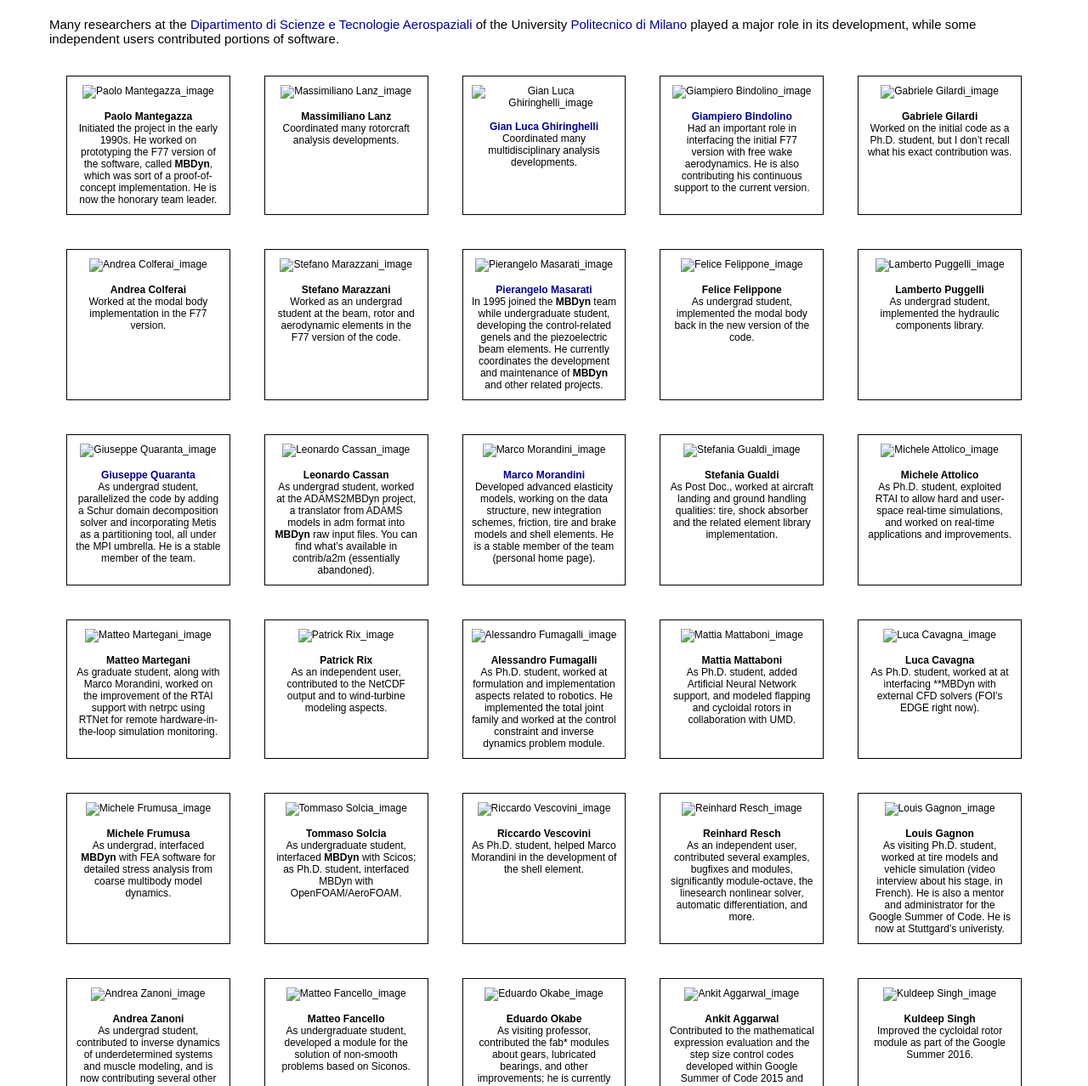
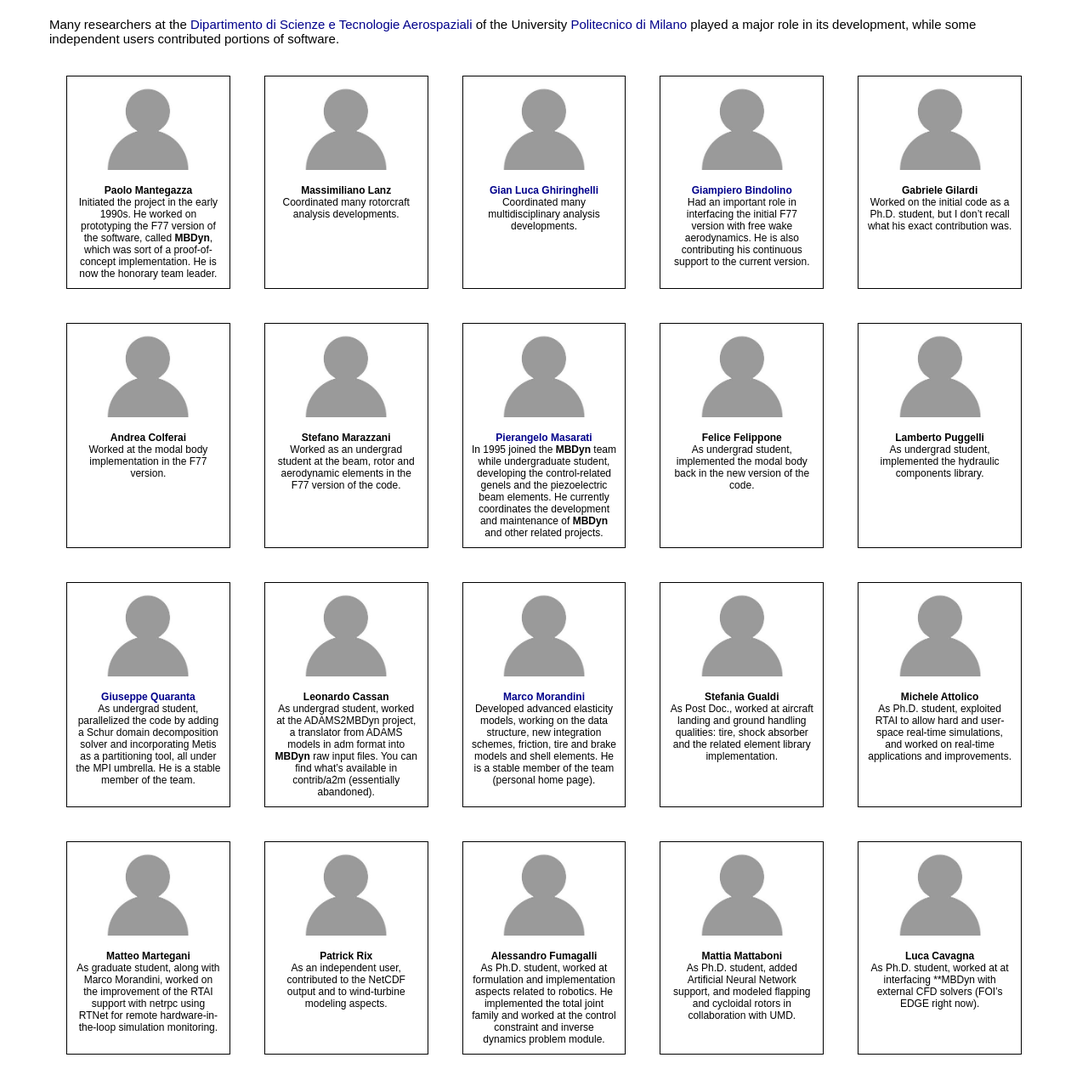
Before and after one commit to Hagarwa1/Project, a plain HTML site: page team.html in a window 1280 px wide. Shown: the part 200-1478 px from the top of the page at 85% size. Drawn offline with Linux system fonts and the light colour scheme.

Commit message:
Add files via upload

```diff
--- a/team.html
+++ b/team.html
@@ -9,7 +9,7 @@
 	</head>
 
 	<body>
-		<img src="mbdyn_logo.jpg" class="logo" alt="MBDyn Logo">
+		<img src="images/mbdyn_logo.jpg" class="logo" alt="MBDyn Logo">
 		<hr>
 		<div class="menu-desktop">
 			<a href="index.html">Homepage</a>
@@ -47,238 +47,238 @@
 			<p>Many researchers at the <a href="https://www.aero.polimi.it/">Dipartimento di Scienze e Tecnologie Aerospaziali</a> of the University <a href="https://www.polimi.it/">Politecnico di Milano</a> played a major role in its development, while some independent users contributed portions of software.</p>
 			<div class="Members">
 				<div class="Name">
-					<img src="img.jpg" class="member-photo" alt="Paolo Mantegazza_image">
+					<img src="images/img.jpg" class="member-photo" alt="Paolo Mantegazza_image">
 					<br>
 					<br>
 					<b>Paolo Mantegazza</b><br>
 					Initiated the project in the early 1990s. He worked on prototyping the F77 version of the software, called <b>MBDyn</b>, which was sort of a proof-of-concept implementation. He is now the honorary team leader.
 				</div>
 				<div class="Name">
-					<img src="img.jpg" class="member-photo" alt="Massimiliano Lanz_image">
+					<img src="images/img.jpg" class="member-photo" alt="Massimiliano Lanz_image">
 					<br>
 					<br>
 					<b>Massimiliano Lanz</b><br>
 					Coordinated many rotorcraft analysis developments.
 				</div>
 				<div class="Name">
-					<img src="img.jpg" class="member-photo" alt="Gian Luca Ghiringhelli_image">
+					<img src="images/img.jpg" class="member-photo" alt="Gian Luca Ghiringhelli_image">
 					<br>
 					<br>
 					<a href="https://www.aero.polimi.it/index.php?id=263&amp;uid=898"><b>Gian Luca Ghiringhelli</b></a><br>
 					Coordinated many multidisciplinary analysis developments.
 				</div>
 				<div class="Name">
-					<img src="img.jpg" class="member-photo" alt="Giampiero Bindolino_image">
+					<img src="images/img.jpg" class="member-photo" alt="Giampiero Bindolino_image">
 					<br>
 					<br>
 					<a href="https://www.aero.polimi.it/index.php?id=263&amp;uid=18628"><b>Giampiero Bindolino</b></a><br>
 					Had an important role in interfacing the initial F77 version with free wake aerodynamics. He is also contributing his continuous support to the current version.
 				</div>
 				<div class="Name">
-					<img src="img.jpg" class="member-photo" alt="Gabriele Gilardi_image">
+					<img src="images/img.jpg" class="member-photo" alt="Gabriele Gilardi_image">
 					<br>
 					<br>
 					<b>Gabriele Gilardi</b><br>
 					Worked on the initial code as a Ph.D. student, but I don’t recall what his exact contribution was.
 				</div>
 				<div class="Name">
-					<img src="img.jpg" class="member-photo" alt="Andrea Colferai_image">
+					<img src="images/img.jpg" class="member-photo" alt="Andrea Colferai_image">
 					<br>
 					<br>
 					<b>Andrea Colferai</b><br>
 					Worked at the modal body implementation in the F77 version.
 				</div>
 				<div class="Name">
-					<img src="img.jpg" class="member-photo" alt="Stefano Marazzani_image">
+					<img src="images/img.jpg" class="member-photo" alt="Stefano Marazzani_image">
 					<br>
 					<br>
 					<b>Stefano Marazzani</b><br>
 					Worked as an undergrad student at the beam, rotor and aerodynamic elements in the F77 version of the code.
 				</div>
 				<div class="Name">
-					<img src="img.jpg" class="member-photo" alt="Pierangelo Masarati_image">
+					<img src="images/img.jpg" class="member-photo" alt="Pierangelo Masarati_image">
 					<br>
 					<br>
 					<a href="https://www.aero.polimi.it/index.php?id=263&amp;uid=102934"><b>Pierangelo Masarati</b></a><br>
 					In 1995 joined the <b>MBDyn</b> team while undergraduate student, developing the control-related genels and the piezoelectric beam elements. He currently coordinates the development and maintenance of <b>MBDyn</b> and other related projects.
 				</div>
 				<div class="Name">
-					<img src="img.jpg" class="member-photo" alt="Felice Felippone_image">
+					<img src="images/img.jpg" class="member-photo" alt="Felice Felippone_image">
 					<br>
 					<br>
 					<b>Felice Felippone</b><br>
 					As undergrad student, implemented the modal body back in the new version of the code.
 				</div>
 				<div class="Name">
-					<img src="img.jpg" class="member-photo" alt="Lamberto Puggelli_image">
+					<img src="images/img.jpg" class="member-photo" alt="Lamberto Puggelli_image">
 					<br>
 					<br>
 					<b>Lamberto Puggelli</b><br>
 					As undergrad student, implemented the hydraulic components library.
 				</div>
 				<div class="Name">
-					<img src="img.jpg" class="member-photo" alt="Giuseppe Quaranta_image">
+					<img src="images/img.jpg" class="member-photo" alt="Giuseppe Quaranta_image">
 					<br>
 					<br>
 					<a href="https://www.aero.polimi.it/index.php?id=263&amp;uid=134997"><b>Giuseppe Quaranta</b></a><br>
 					As undergrad student, parallelized the code by adding a Schur domain decomposition solver and incorporating Metis as a partitioning tool, all under the MPI umbrella. He is a stable member of the team.
 				</div>
 				<div class="Name">
-					<img src="img.jpg" class="member-photo" alt="Leonardo Cassan_image">
+					<img src="images/img.jpg" class="member-photo" alt="Leonardo Cassan_image">
 					<br>
 					<br>
 					<b>Leonardo Cassan</b><br>
 					As undergrad student, worked at the ADAMS2MBDyn project, a translator from ADAMS models in adm format into <b>MBDyn</b> raw input files. You can find what’s available in contrib/a2m (essentially abandoned).
 				</div>
 				<div class="Name">
-					<img src="img.jpg" class="member-photo" alt="Marco Morandini_image">
+					<img src="images/img.jpg" class="member-photo" alt="Marco Morandini_image">
 					<br>
 					<br>
 					<a href="https://www.aero.polimi.it/index.php?id=263&amp;uid=112071"><b>Marco Morandini</b></a><br>
 					Developed advanced elasticity models, working on the data structure, new integration schemes, friction, tire and brake models and shell elements. He is a stable member of the team (personal home page).
 				</div>
 				<div class="Name">
-					<img src="img.jpg" class="member-photo" alt="Stefania Gualdi_image">
+					<img src="images/img.jpg" class="member-photo" alt="Stefania Gualdi_image">
 					<br>
 					<br>
 					<b>Stefania Gualdi</b><br>
 					As Post Doc., worked at aircraft landing and ground handling qualities: tire, shock absorber and the related element library implementation.
 				</div>
 				<div class="Name">
-					<img src="img.jpg" class="member-photo" alt="Michele Attolico_image">
+					<img src="images/img.jpg" class="member-photo" alt="Michele Attolico_image">
 					<br>
 					<br>
 					<b>Michele Attolico</b><br>
 					As Ph.D. student, exploited RTAI to allow hard and user-space real-time simulations, and worked on real-time applications and improvements.
 				</div>
 				<div class="Name">
-					<img src="img.jpg" class="member-photo" alt="Matteo Martegani_image">
+					<img src="images/img.jpg" class="member-photo" alt="Matteo Martegani_image">
 					<br>
 					<br>
 					<b>Matteo Martegani</b><br>
 					As graduate student, along with Marco Morandini, worked on the improvement of the RTAI support with netrpc using RTNet for remote hardware-in-the-loop simulation monitoring.
 				</div>
 				<div class="Name">
-					<img src="img.jpg" class="member-photo" alt="Patrick Rix_image">
+					<img src="images/img.jpg" class="member-photo" alt="Patrick Rix_image">
 					<br>
 					<br>
 					<b>Patrick Rix</b><br>
 					As an independent user, contributed to the NetCDF output and to wind-turbine modeling aspects.
 				</div>
 				<div class="Name">
-					<img src="img.jpg" class="member-photo" alt="Alessandro Fumagalli_image">
+					<img src="images/img.jpg" class="member-photo" alt="Alessandro Fumagalli_image">
 					<br>
 					<br>
 					<b>Alessandro Fumagalli</b><br>
 					As Ph.D. student, worked at formulation and implementation aspects related to robotics. He implemented the total joint family and worked at the control constraint and inverse dynamics problem module.
 				</div>
 				<div class="Name">
-					<img src="img.jpg" class="member-photo" alt="Mattia Mattaboni_image">
+					<img src="images/img.jpg" class="member-photo" alt="Mattia Mattaboni_image">
 					<br>
 					<br>
 					<b>Mattia Mattaboni</b><br>
 					As Ph.D. student, added Artificial Neural Network support, and modeled flapping and cycloidal rotors in collaboration with UMD.
 				</div>
 				<div class="Name">
-					<img src="img.jpg" class="member-photo" alt="Luca Cavagna_image">
+					<img src="images/img.jpg" class="member-photo" alt="Luca Cavagna_image">
 					<br>
 					<br>
 					<b>Luca Cavagna</b><br>
 					As Ph.D. student, worked at at interfacing **MBDyn with external CFD solvers (FOI’s EDGE right now).
 				</div>
 				<div class="Name">
-					<img src="img.jpg" class="member-photo" alt="Michele Frumusa_image">
+					<img src="images/img.jpg" class="member-photo" alt="Michele Frumusa_image">
 					<br>
 					<br>
 					<b>Michele Frumusa</b><br>
 					As undergrad, interfaced <b>MBDyn</b> with FEA software for detailed stress analysis from coarse multibody model dynamics.
 				</div>
 				<div class="Name">
-					<img src="img.jpg" class="member-photo" alt="Tommaso Solcia_image">
+					<img src="images/img.jpg" class="member-photo" alt="Tommaso Solcia_image">
 					<br>
 					<br>
 					<b>Tommaso Solcia</b><br>
 					As undergraduate student, interfaced <b>MBDyn</b> with Scicos; as Ph.D. student, interfaced MBDyn with OpenFOAM/AeroFOAM.
 				</div>
 				<div class="Name">
-					<img src="img.jpg" class="member-photo" alt="Riccardo Vescovini_image">
+					<img src="images/img.jpg" class="member-photo" alt="Riccardo Vescovini_image">
 					<br>
 					<br>
 					<b>Riccardo Vescovini</b><br>
 					As Ph.D. student, helped Marco Morandini in the development of the shell element.
 				</div>
 				<div class="Name">
-					<img src="img.jpg" class="member-photo" alt="Reinhard Resch_image">
+					<img src="images/img.jpg" class="member-photo" alt="Reinhard Resch_image">
 					<br>
 					<br>
 					<b>Reinhard Resch</b><br>
 					As an independent user, contributed several examples, bugfixes and modules, significantly module-octave, the linesearch nonlinear solver, automatic differentiation, and more.
 				</div>
 				<div class="Name">
-					<img src="img.jpg" class="member-photo" alt="Louis Gagnon_image">
+					<img src="images/img.jpg" class="member-photo" alt="Louis Gagnon_image">
 					<br>
 					<br>
 					<b>Louis Gagnon</b><br>
 					As visiting Ph.D. student, worked at tire models and vehicle simulation (video interview about his stage, in French). He is also a mentor and administrator for the Google Summer of Code. He is now at Stuttgard’s univeristy.
 				</div>
 				<div class="Name">
-					<img src="img.jpg" class="member-photo" alt="Andrea Zanoni_image">
+					<img src="images/img.jpg" class="member-photo" alt="Andrea Zanoni_image">
 					<br>
 					<br>
 					<b>Andrea Zanoni</b><br>
 					As undergrad student, contributed to inverse dynamics of underdetermined systems and muscle modeling, and is now contributing several other features. He is also the developer of the Blendyn 3D visualization post-processing interface.
 				</div>
 				<div class="Name">
-					<img src="img.jpg" class="member-photo" alt="Matteo Fancello_image">
+					<img src="images/img.jpg" class="member-photo" alt="Matteo Fancello_image">
 					<br>
 					<br>
 					<b>Matteo Fancello</b><br>
 					As undergraduate student, developed a module for the solution of non-smooth problems based on Siconos.
 				</div>
 				<div class="Name">
-					<img src="img.jpg" class="member-photo" alt="Eduardo Okabe_image">
+					<img src="images/img.jpg" class="member-photo" alt="Eduardo Okabe_image">
 					<br>
 					<br>
 					<b>Eduardo Okabe</b><br>
 					As visiting professor, contributed the fab* modules about gears, lubricated bearings, and other improvements; he is currently working at the modeling of gearboxes and robotic applications.
 				</div>
 				<div class="Name">
-					<img src="img.jpg" class="member-photo" alt="Ankit Aggarwal_image">
+					<img src="images/img.jpg" class="member-photo" alt="Ankit Aggarwal_image">
 					<br>
 					<br>
 					<b>Ankit Aggarwal</b><br>
 					Contributed to the mathematical expression evaluation and the step size control codes developed within Google Summer of Code 2015 and 2016.
 				</div>
 				<div class="Name">
-					<img src="img.jpg" class="member-photo" alt="Kuldeep Singh_image">
+					<img src="images/img.jpg" class="member-photo" alt="Kuldeep Singh_image">
 					<br>
 					<br>
 					<b>Kuldeep Singh</b><br>
 					Improved the cycloidal rotor module as part of the Google Summer 2016.
 				</div>
 				<div class="Name">
-					<img src="img.jpg" class="member-photo" alt="Devyesh Tandon_image">
+					<img src="images/img.jpg" class="member-photo" alt="Devyesh Tandon_image">
 					<br>
 					<br>
 					<b>Devyesh Tandon</b><br>
 					Developed the Functional Mockup Interface (FMI) model exchange and co-simulation standard code within Google Summer of Code 2016.
 				</div>
 				<div class="Name">
-					<img src="img.jpg" class="member-photo" alt="Alessandro Cocco_image">
+					<img src="images/img.jpg" class="member-photo" alt="Alessandro Cocco_image">
 					<br>
 					<br>
 					<b>Alessandro Cocco</b><br>
 					Worked at the interface with DUST using preCICE.
 				</div>
 				<div class="Name">
-					<img src="img.jpg" class="member-photo" alt="Huimin Zhang_image">
+					<img src="images/img.jpg" class="member-photo" alt="Huimin Zhang_image">
 					<br>
 					<br>
 					<b>Huimin Zhang</b><br>
 					Worked at multistage, multistep, and equivalent single-step integration schemes.
 				</div>
 				<div class="Name">
-					<img src="img.jpg" class="member-photo" alt="Runsen Zhang_image">
+					<img src="images/img.jpg" class="member-photo" alt="Runsen Zhang_image">
 					<br>
 					<br>
 					<b>Runsen Zhang</b><br>
```
Also changed, not shown: download.html (+1 -1 lines).
